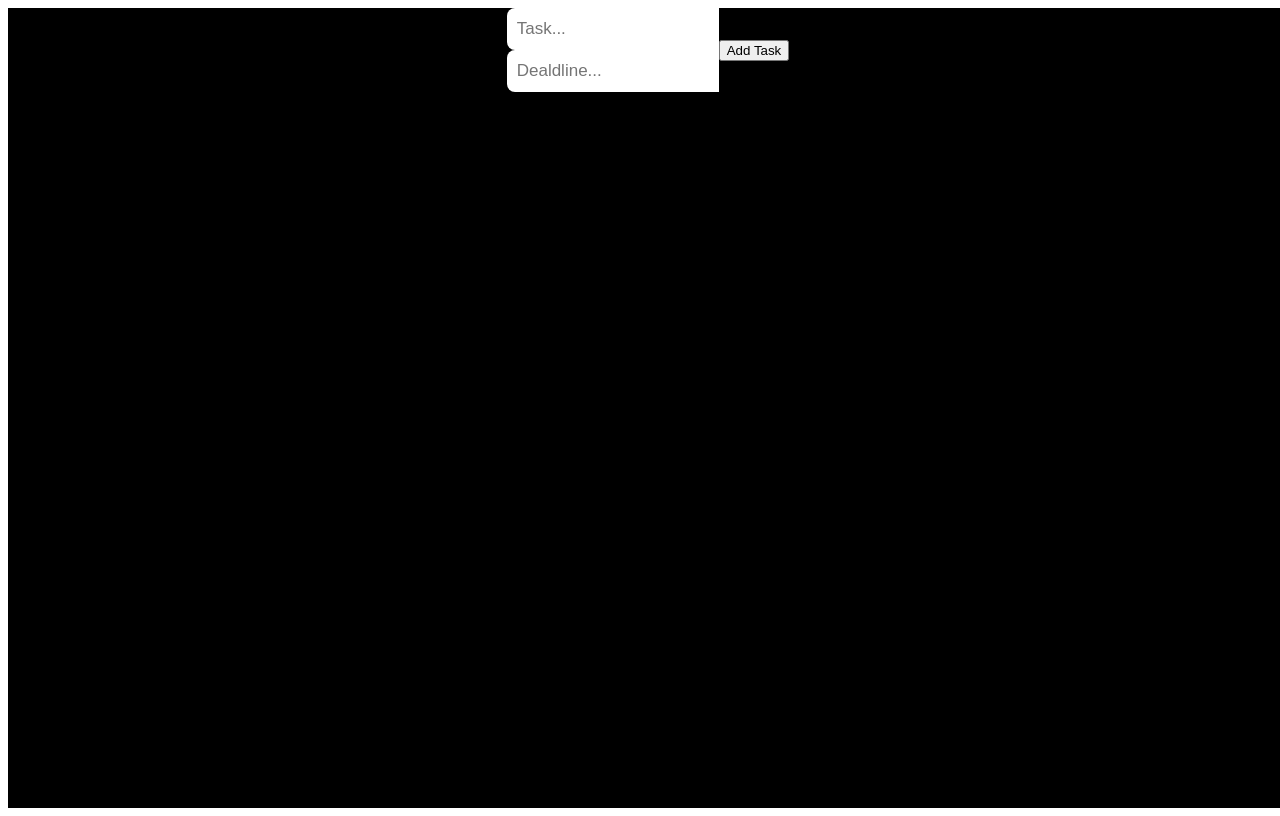
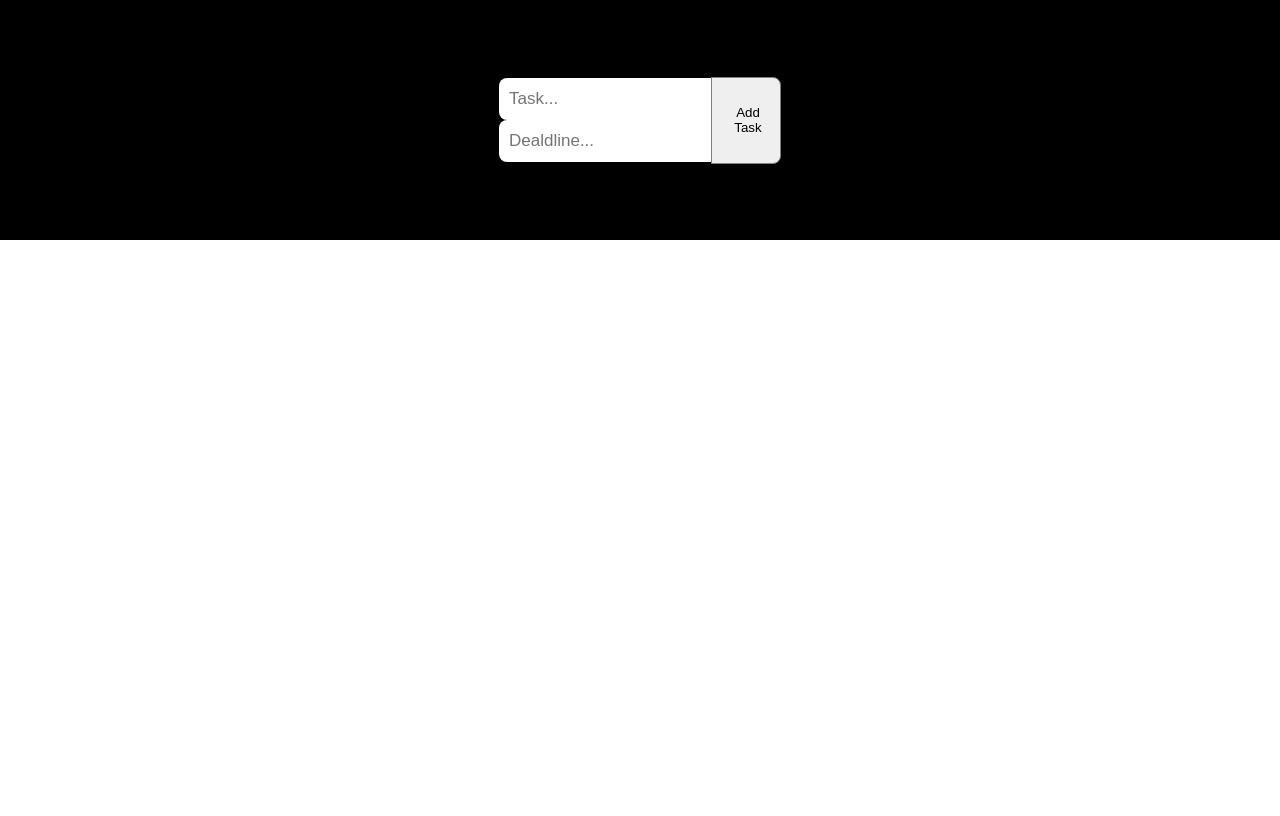
Before and after one commit to Al3xand3r11/tstodo-app, a React (Create React App) app: page / in a window 1280 px wide. Built offline with nearby package versions, Linux system fonts and the light colour scheme.

Commit message:
css updates

```diff
--- a/src/App.css
+++ b/src/App.css
@@ -4,12 +4,18 @@
   flex-direction: column;
   width: 100vw;
   height: 100vh;
-  background-color: black;
+
   font-family: Arial, Helvetica, sans-serif;
 }
 
+body{
+  margin: 0%;
+  padding: 0%
+}
+
 .Header{
-  flex: flex;
+  background-color: black;
+  flex: 30%;
   width: 100%;
   display: flex;
   justify-content: center;
@@ -30,4 +36,22 @@
   padding-left: 10px;
   font-size: 17px;
 
+
 }
+
+.Header button{
+  width: 70px;
+  height: 87px;
+  border: none;
+  border-bottom-right-radius: 8px;
+  border-top-right-radius: 8px;
+  padding-left: 10px;
+  cursor: crosshair;
+  border: 1px solid grey;
+}
+
+.TodoList{
+  flex: 70%;
+  width: 100%;
+
+}
--- a/src/App.tsx
+++ b/src/App.tsx
@@ -12,7 +12,7 @@ const App: FC = () => {
       </div>
       <button>Add Task</button>
     </div>
-    <div className="Todo List"></div>
+    <div className="TodoList"></div>
     </div>
   );
 }
```
